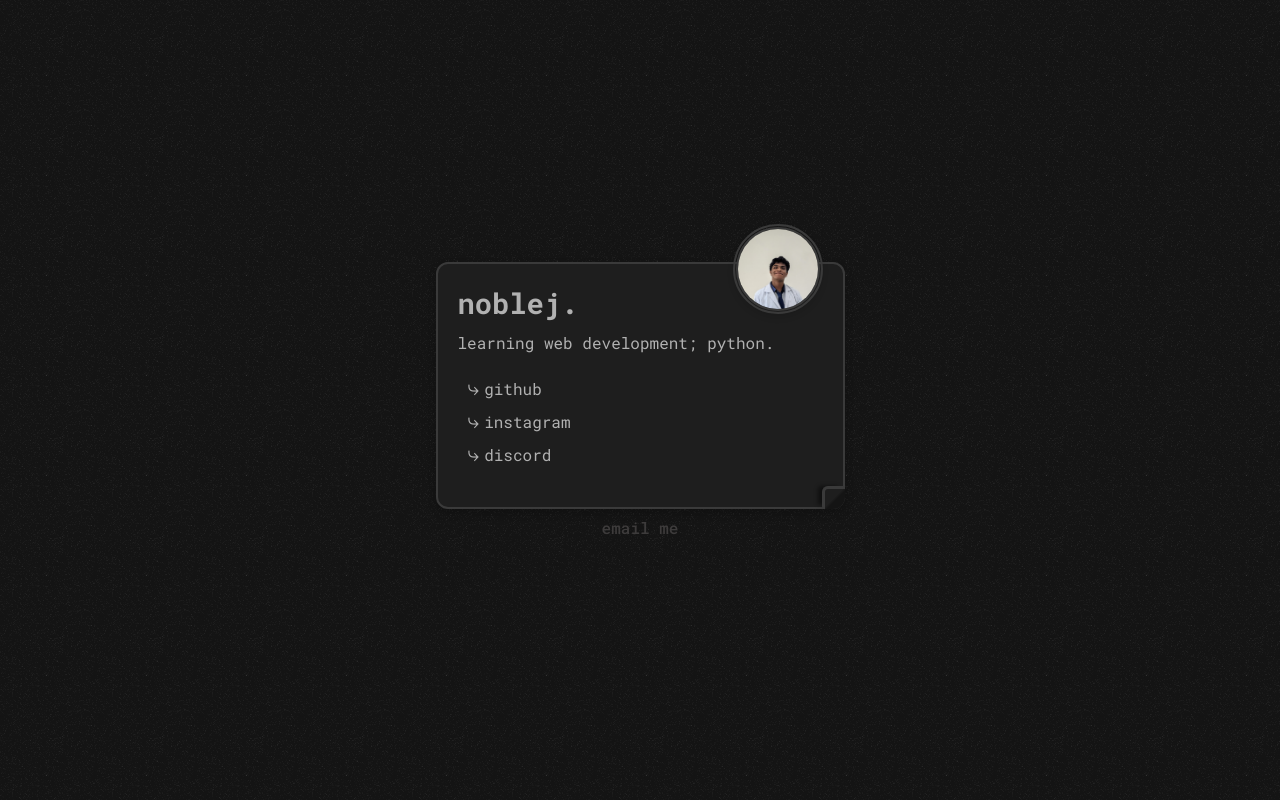
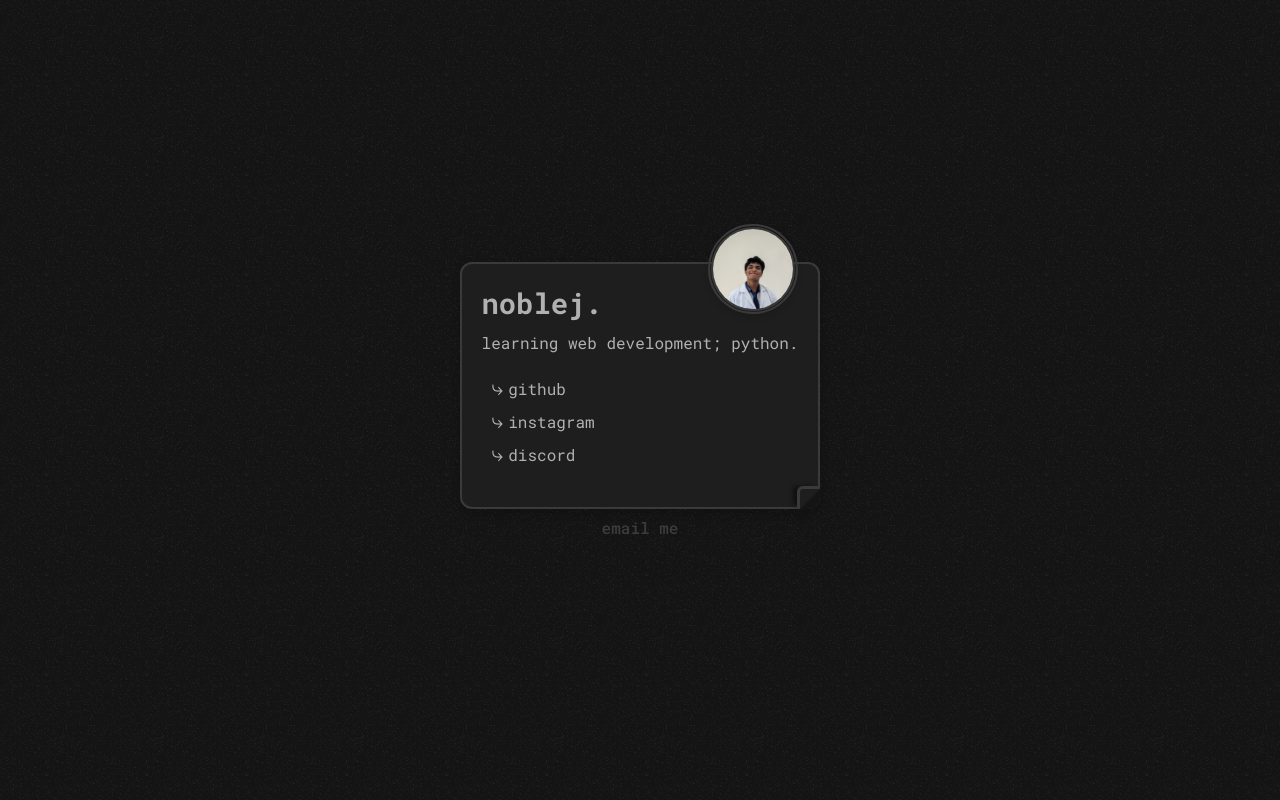
Before and after one commit to noblemage/noblemage.github.io, a plain HTML site: page index.html in a window 1280 px wide. Drawn offline with Linux system fonts and the light colour scheme.

Commit message:
Update style.css

```diff
--- a/style.css
+++ b/style.css
@@ -39,7 +39,7 @@ body {
   background-color: #1e1e1e;
   border-radius: 12px;
   box-shadow: 0 4px 8px rgba(0, 0, 0, 0.2);
-  width: 365px;
+  width: fit-content;
   padding: 20px;
   position: relative;
   transition: 0.3s;
```
